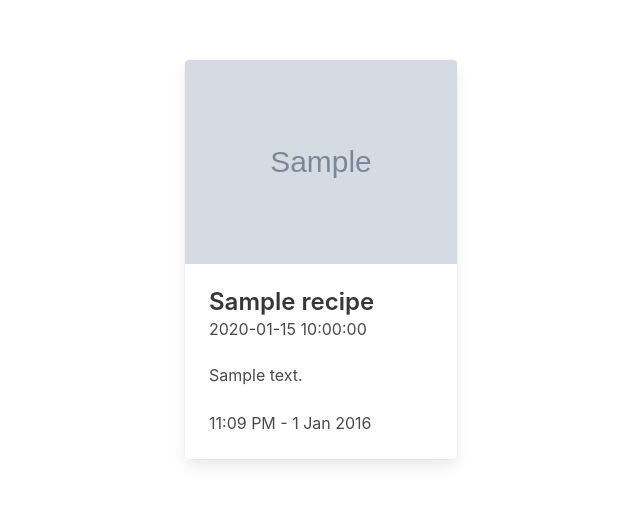
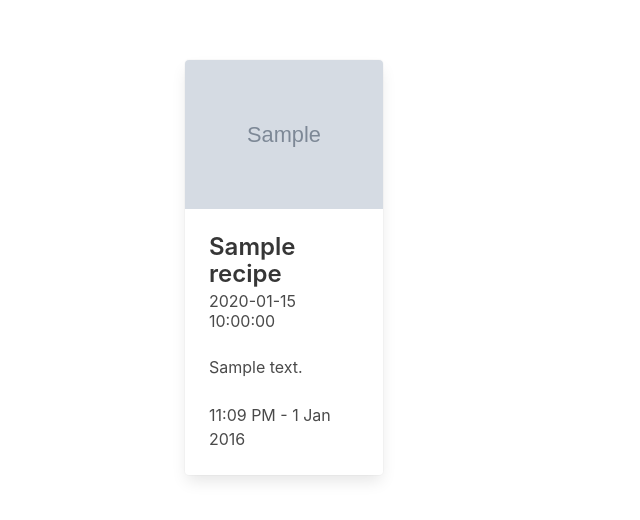
Before and after one commit to aaronsnig501/cook-book, a Flask app: page /recipes in a window 1280 px wide. Shown: the part 56-576 px from the top of the page, without its empty margins (23-663 px from the left). Run offline with Flask 2, Linux system fonts and the light colour scheme; grey boxes marked "Sample" are stand-in pictures; a database or web service that is not in the repository returns one stand-in record (values such as "Sample title"); some libraries are stand-ins or nearby versions.

Commit message:
(tweak): minor changes to recipe page

```diff
--- a/templates/recipes.html
+++ b/templates/recipes.html
@@ -7,7 +7,7 @@
 <section class="section">
   <div class="columns is-multiline main-section">
     {% for recipe in recipes %}
-      <div class="column is-4">
+      <div class="column is-3">
         <div class="card">
           <div class="card-image">
             <figure class="image is-4by3">
```
